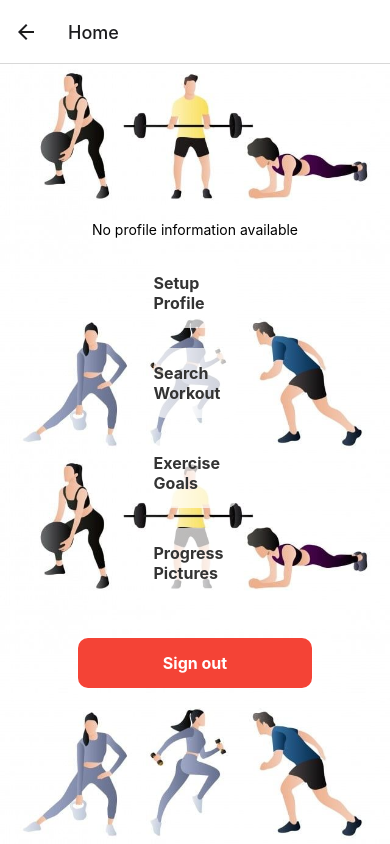
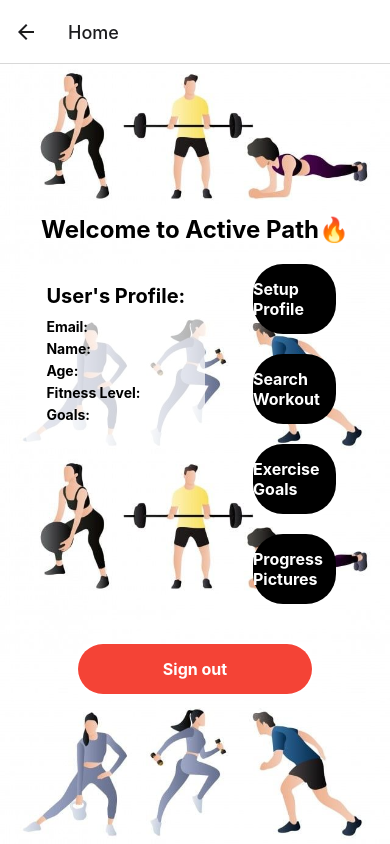
Before and after one commit to lizellecastro/COSCSWE, a React Native app: screen /Home in a window 390 px wide. Built offline with nearby package versions, Linux system fonts and the light colour scheme; no server answers.

Commit message:
Update HomeScreen.js
I made the buttons solid color and added a welcome message.

```diff
--- a/screens/HomeScreen.js
+++ b/screens/HomeScreen.js
@@ -4,6 +4,38 @@ import { useNavigation } from '@react-navigation/native';
 import { auth, signOut } from '../firebase';
 import { doc, getDoc } from 'firebase/firestore';
 import { db } from '../firebase';
+
+const backgroundImage = require('../assets/test.jpg');
+
+const ProfileInfoCard = ({ email, name, age, fitnessLevel, goals }) => {
+  return (
+    <View style={styles.profileInfoCard}>
+      <View style={styles.profileInfoTitle}>
+        <Text style={styles.profileInfoTitleText}>User's Profile:</Text>
+      </View>
+      <View style={styles.profileInfoRow}>
+        <Text style={styles.profileInfoLabel}>Email:</Text>
+        <Text style={styles.profileInfoValue}>{email}</Text>
+      </View>
+      <View style={styles.profileInfoRow}>
+        <Text style={styles.profileInfoLabel}>Name:</Text>
+        <Text style={styles.profileInfoValue}>{name}</Text>
+      </View>
+      <View style={styles.profileInfoRow}>
+        <Text style={styles.profileInfoLabel}>Age:</Text>
+        <Text style={styles.profileInfoValue}>{age}</Text>
+      </View>
+      <View style={styles.profileInfoRow}>
+        <Text style={styles.profileInfoLabel}>Fitness Level:</Text>
+        <Text style={styles.profileInfoValue}>{fitnessLevel}</Text>
+      </View>
+      <View style={styles.profileInfoRow}>
+        <Text style={styles.profileInfoLabel}>Goals:</Text>
+        <Text style={styles.profileInfoValue}>{goals}</Text>
+      </View>
+    </View>
+  );
+};
 
 const HomeScreen = () => {
   const navigation = useNavigation();
@@ -39,18 +71,21 @@ const HomeScreen = () => {
   return (
     <ImageBackground source={require('../assets/test.jpg')} style={styles.backgroundImage} resizeMode="repeat">
       <ScrollView contentContainerStyle={styles.container}>
-        <View style={styles.userInfo}>
-          {profile ? (
-            <>
-              <Text style={styles.userEmail}>Email: {auth.currentUser?.email}</Text>
-              <Text style={styles.userProfileInfo}>Name: {profile.name}</Text>
-              <Text style={styles.userProfileInfo}>Age: {profile.age}</Text>
-              <Text style={styles.userProfileInfo}>Fitness Level: {profile.fitnessLevel}</Text>
-              <Text style={styles.userProfileInfo}>Goals: {profile.goals}</Text>
-            </>
-          ) : (
-            <Text>No profile information available</Text>
-          )}
+        <View style={styles.header}>
+          <Text style={styles.appName}>
+            Welcome to Active Path🔥
+            {profile && <Text style={styles.userName}>, {profile.name}. </Text>}
+          </Text>
+        </View>
+        <View style={styles.contentContainer}>
+          <View style={styles.profileContainer}>
+            <ProfileInfoCard
+              email={auth.currentUser?.email}
+              name={profile?.name}
+              age={profile?.age}
+              fitnessLevel={profile?.fitnessLevel}
+              goals={profile?.goals}
+            />
           </View>
           <View style={styles.buttonContainer}>
             <TouchableOpacity onPress={() => navigation.navigate('ProfileSetup')} style={styles.button}>
@@ -65,6 +100,7 @@ const HomeScreen = () => {
             <TouchableOpacity onPress={() => navigation.navigate('BeforeAfterPictures')} style={styles.button}>
               <Text style={styles.buttonText}>Progress Pictures</Text>
             </TouchableOpacity>
+          </View>
         </View>
         <TouchableOpacity onPress={handleSignOut} style={styles.signOutButton}>
           <Text style={styles.signOutText}>Sign out</Text>
@@ -90,32 +126,66 @@ const styles = StyleSheet.create({
     alignItems: 'center',
     paddingVertical: 50,
   },
-  userInfo: {
+  header: {
+    marginBottom: 20,
+    alignItems: 'center',
+  },
+  appName: {
+    fontSize: 24,
+    fontWeight: 'bold',
+    color: '#000',
+  },
+  userName: {
+    fontSize: 24,
+    fontWeight: 'bold',
+    color: '#000',
+    marginTop: 10,
+  },
+  contentContainer: {
+    flexDirection: 'row',
+    justifyContent: 'space-between',
+    alignItems: 'flex-start',
     marginBottom: 20,
   },
-  userEmail: {
+  profileContainer: {
+    marginRight: 20,
+  },
+  profileInfoCard: {
+    backgroundColor: 'rgba(255, 255, 255, 0.7)',
+    padding: 20,
+    borderRadius: 10,
+  },
+  profileInfoTitle: {
+    marginBottom: 10,
+  },
+  profileInfoTitleText: {
+    fontSize: 20,
+    fontWeight: 'bold',
     color: '#000',
-    fontSize: 18,
+  },
+  profileInfoRow: {
+    flexDirection: 'row',
+    marginBottom: 5,
+  },
+  profileInfoLabel: {
     fontWeight: 'bold',
+    marginRight: 5,
   },
-  userProfileInfo: {
-    color: '#000',
-    fontSize: 16,
-  },
+  profileInfoValue: {},
   buttonContainer: {
+    justifyContent: 'center',
     alignItems: 'center',
-    marginBottom: 20,
   },
   button: {
-    backgroundColor: 'rgba(255, 255, 255, 0.7)',
+    backgroundColor: '#000',
     width: '60%',
     paddingVertical: 15,
-    borderRadius: 10,
+    borderRadius: 30, // Modified border radius
     alignItems: 'center',
     marginBottom: 20,
   },
   buttonText: {
-    color: '#333',
+    color: '#fff',
     fontWeight: 'bold',
     fontSize: 16,
   },
@@ -123,7 +193,7 @@ const styles = StyleSheet.create({
     backgroundColor: '#f44336',
     width: '60%',
     paddingVertical: 15,
-    borderRadius: 10,
+    borderRadius: 30, // Modified border radius
     alignItems: 'center',
   },
   signOutText: {
```
Lines whose indentation alone changed are shown as unchanged.
